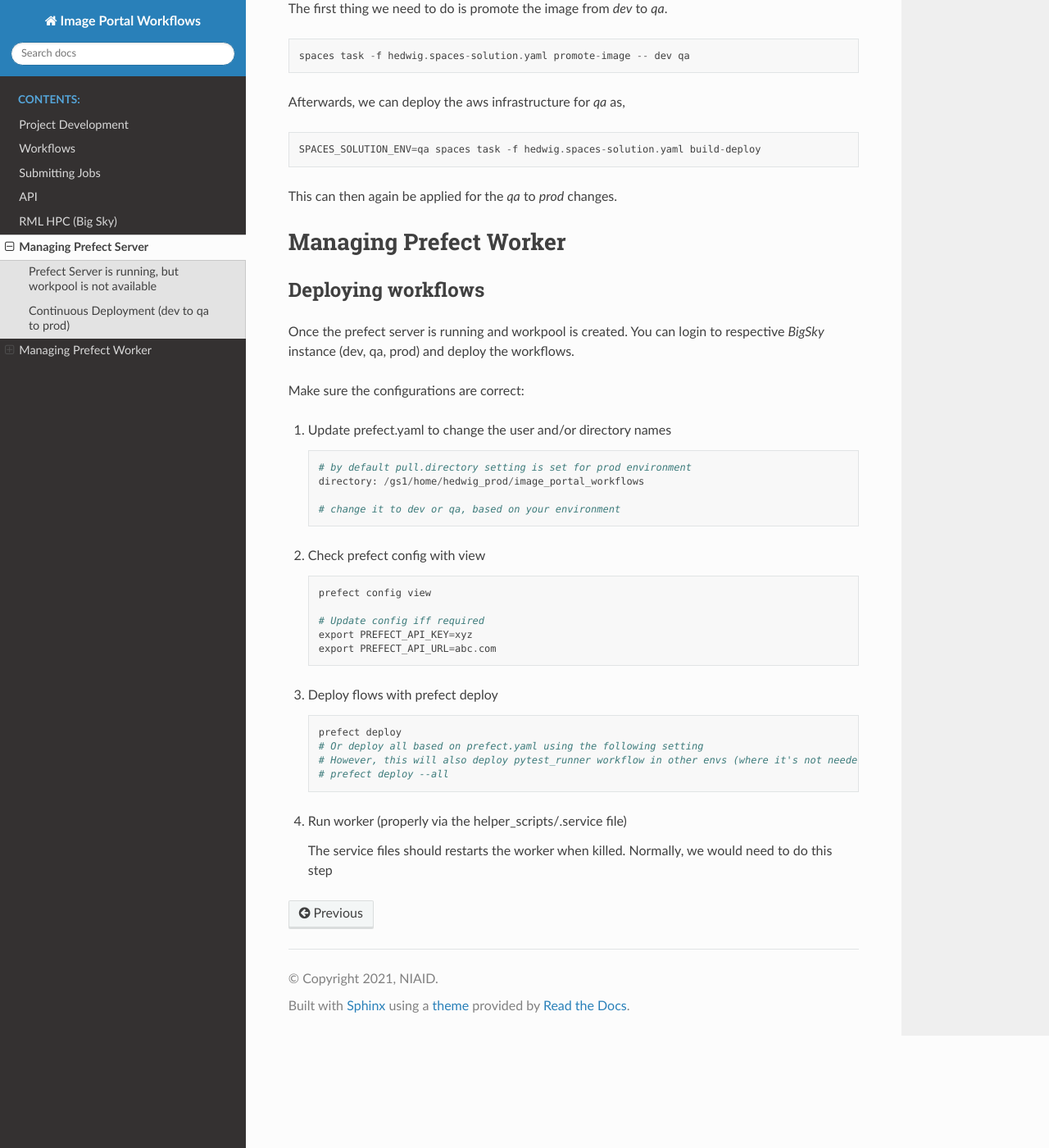
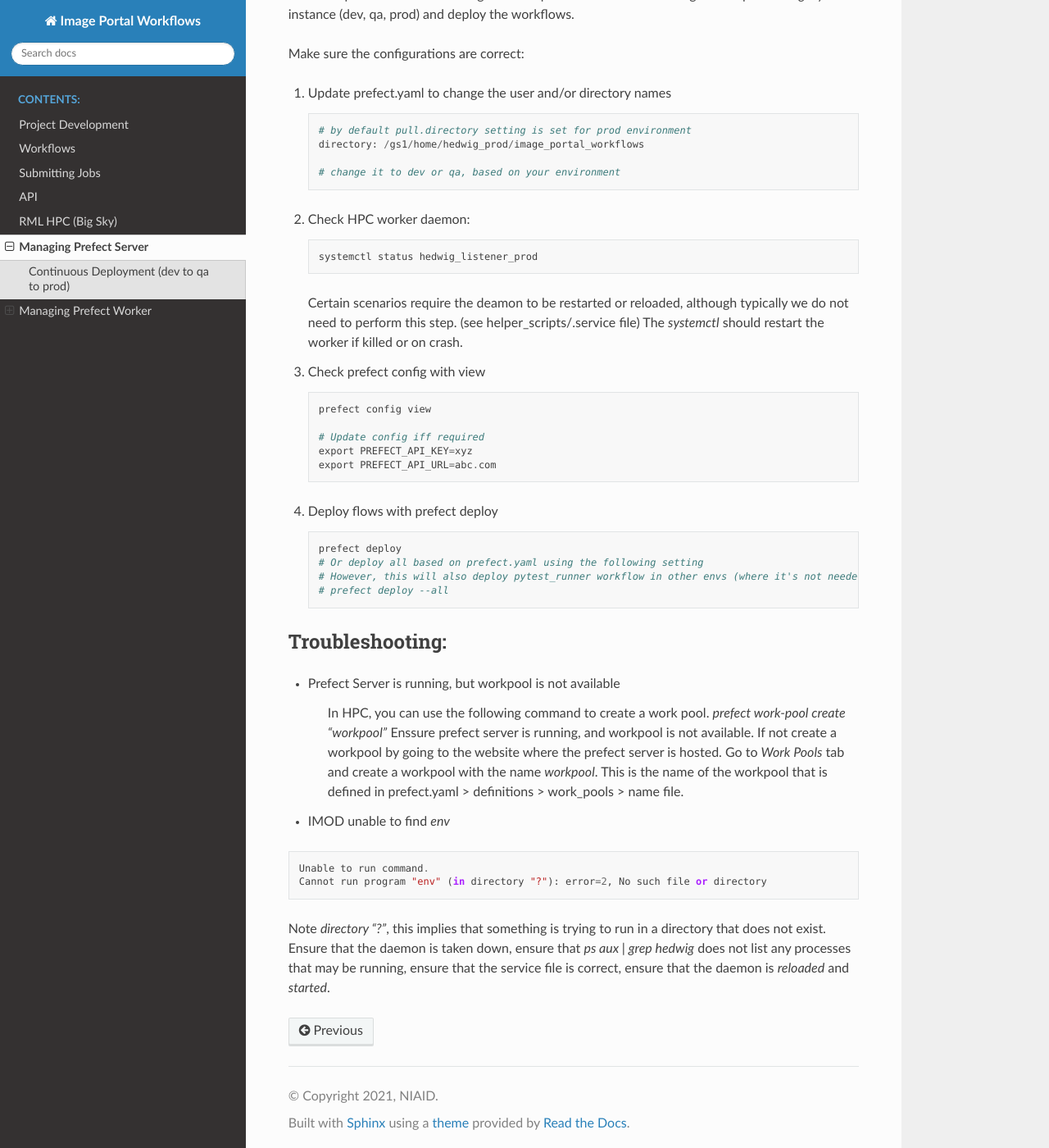
Before and after one commit to niaid/image_portal_workflows, a Sphinx documentation site: the page built from docs/source/prefect.rst, in a window 1280 px wide and 1400 px high, scrolled down 676 px. Shown: the whole window at 82% size. Built offline with Sphinx 7.4.7 and the Read the Docs theme 2.0.0, drawn with Linux system fonts in a browser that asks for light colours; some of the changed text lies outside the part shown.

Commit message:
updateing docs & prod service file (#465)
* Update prefect.rst and  hedwig_listener_prod.service - fixups to docs / daemon post release

```diff
--- a/docs/source/prefect.rst
+++ b/docs/source/prefect.rst
@@ -1,31 +1,19 @@
 Managing Prefect Server
 =======================
 
-Prefect Server is running, but workpool is not available
---------------------------------------------------------
-
-In HPC, you can use the following command to create a work pool.
-
-.. code-block::
-
-   prefect work-pool create "workpool"
-
-**Manual instruction:**
-
-If the prefect server is running, but the workpool is not available, then you can create a workpool by going to the website where the prefect server is hosted. Go to `Work Pools` tab and create a workpool with the name `workpool`. This is the name of the workpool that is defined in [prefect.yaml > definitions > work_pools > name](https://github.com/niaid/image_portal_workflows/pull/353/files#diff-b49a6f022232810a70f1a0c2feffbbe84d018b2418a7996e52430c6063ada3a3R23) file.
 
 Continuous Deployment (dev to qa to prod)
 -----------------------------------------
 
-Assuming that `dev` environment is working as expected, we can promote the environment to `qa` and `prod` as well.
+Server images are promotoed from one environment to the next, i.e. `dev` -> `qa` -> `prod`.
 
-The first thing we need to do is promote the image from `dev` to `qa`.
+For example to promote the image from `dev` to `qa`:
 
 .. code-block::
 
    spaces task -f hedwig.spaces-solution.yaml promote-image -- dev qa
 
-Afterwards, we can deploy the aws infrastructure for `qa` as,
+We can then deploy the aws infrastructure for `qa`:
 
 .. code-block::
 
@@ -52,7 +40,18 @@ Make sure the configurations are correct:
 
       # change it to dev or qa, based on your environment
 
-2. Check prefect config with view
+2. Check HPC worker daemon:
+
+   .. code-block::
+
+      systemctl status hedwig_listener_prod
+
+
+   Certain scenarios require the deamon to be restarted or reloaded, although typically we do not need to perform this step. (see helper_scripts/.service file) The `systemctl` should restart the worker if killed or on crash.
+
+
+
+3. Check prefect config with view
 
    .. code-block::
 
@@ -71,6 +70,22 @@ Make sure the configurations are correct:
       # However, this will also deploy pytest_runner workflow in other envs (where it's not needed)
       # prefect deploy --all
 
-4. Run worker (properly via the helper_scripts/.service file)
 
-   The service files should restarts the worker when killed. Normally, we would need to do this step
+
+Troubleshooting:
+--------------------------------------------------------
+
+- Prefect Server is running, but workpool is not available
+
+   In HPC, you can use the following command to create a work pool.
+   `prefect work-pool create "workpool"`
+   Enssure prefect server is running, and workpool is not available. If not create a workpool by going to the website where the prefect server is hosted. Go to `Work Pools` tab and create a workpool with the name `workpool`. This is the name of the workpool that is defined in prefect.yaml > definitions > work_pools > name file.
+
+- IMOD unable to find `env`
+
+.. code-block::
+
+   Unable to run command.
+   Cannot run program "env" (in directory "?"): error=2, No such file or directory
+
+Note `directory "?"`, this implies that something is trying to run in a directory that does not exist. Ensure that the daemon is taken down, ensure that `ps aux | grep hedwig` does not list any processes that may be running, ensure that the service file is correct, ensure that the daemon is `reloaded` and `started`.
```
Also changed, not shown: other parts of docs/source/prefect.rst (+1 -1 lines), 1 other file.
